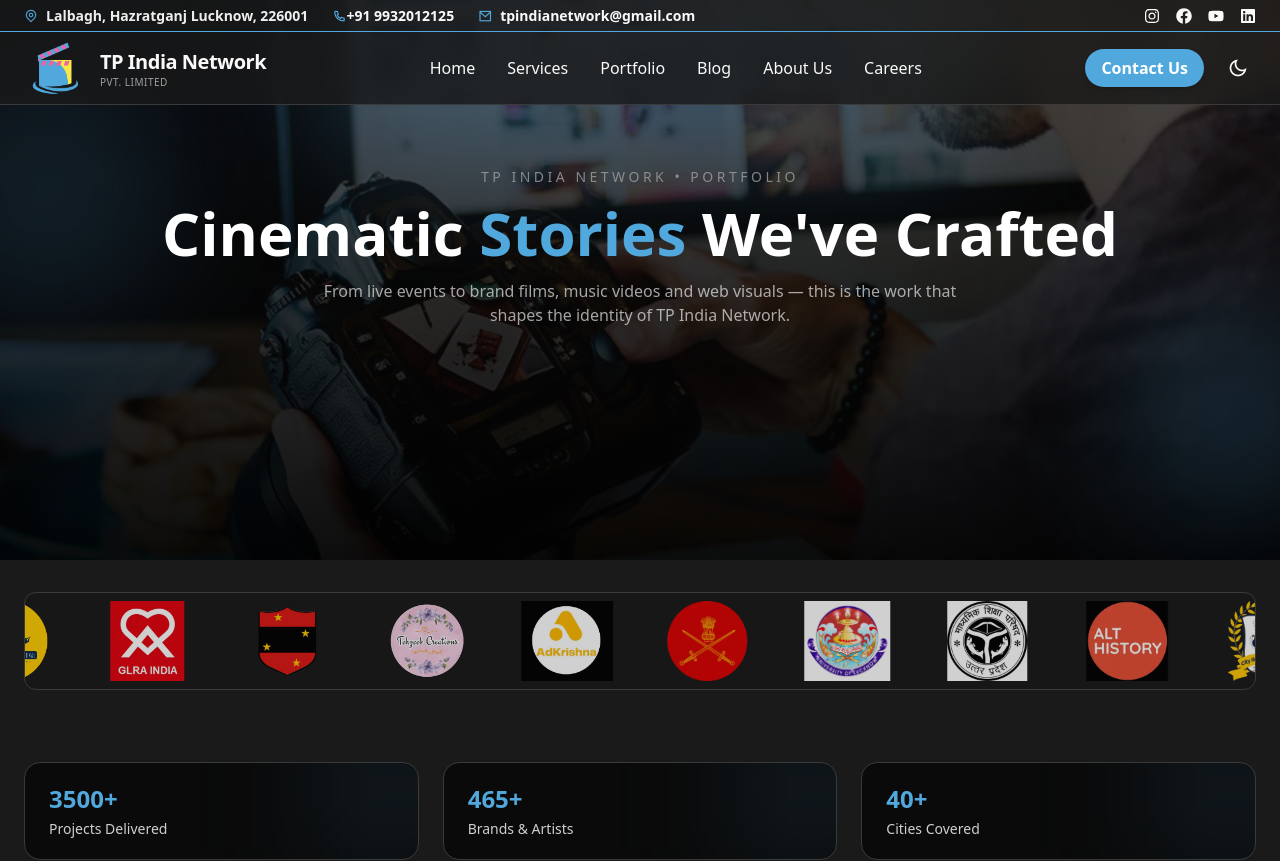
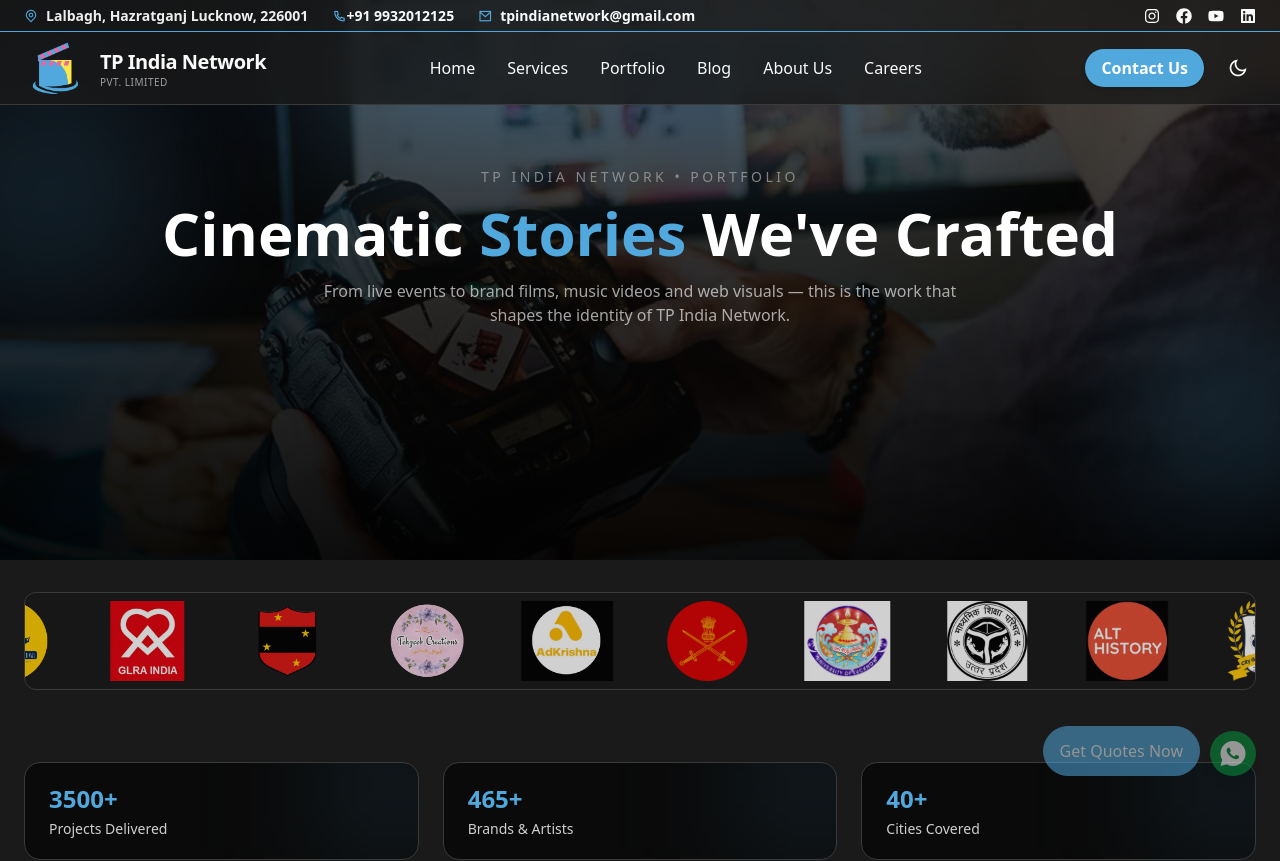
Before and after one commit to shiv-co/TpIndia, a React (Vite) app in the folder frontend/: page /portfolio in a window 1280 px wide. Shown: the top 861 px of the page. Built offline with nearby package versions, Linux system fonts and the light colour scheme.

Commit message:
Added GetQuote button to multiple pages for improved user engagement

```diff
--- a/frontend/src/pages/about.jsx
+++ b/frontend/src/pages/about.jsx
@@ -27,6 +27,7 @@ import Teepu from "../assets/crew_img/Teepu_Sultan.webp";
 import Kapil from "../assets/crew_img/kapil1.webp";
 import Ali from "../assets/crew_img/ali.webp";
 import WhatsAppButton from "../components/WhatsAppButton";
+import GetQuoteBtn from "../components/getQuoteBtn";
 
 const crew = [
   { name: "Akshat Agrawal", role: "Director / COO", img: Akshat },
@@ -354,6 +355,7 @@ export default function AboutUs() {
           </div>
         </motion.div>
         <WhatsAppButton />
+        <GetQuoteBtn />
       </section>
 
       <div className="h-24" />
--- a/frontend/src/pages/blog.jsx
+++ b/frontend/src/pages/blog.jsx
@@ -10,8 +10,9 @@ import blog3 from "../assets/images/blog3.webp";
 import blog4 from "../assets/images/service_3.webp";
 import blog5 from "../assets/images/service_2.webp";
 import blog6 from "../assets/images/gallery9.webp";
-import avatar from "../../public/logo.webp"; // replace if needed
+import avatar from "../../public/logo.webp";
 import WhatsAppButton from "../components/WhatsAppButton";
+import GetQuoteBtn from "../components/getQuoteBtn";
 
 // Lazy image helper
 const LazyImg = ({ src, alt, className }) => (
@@ -544,6 +545,7 @@ export default function BlogPage() {
           </motion.div>
         </aside>
         <WhatsAppButton />
+        <GetQuoteBtn />
       </section>
     </main>
   );
--- a/frontend/src/pages/careers.jsx
+++ b/frontend/src/pages/careers.jsx
@@ -9,6 +9,7 @@ import career3 from "../assets/images/career3.webp";
 import career4 from "../assets/images/career4.jpg";
 import kudart from "../assets/crew_img/kudrat.webp";
 import WhatsAppButton from "../components/WhatsAppButton";
+import GetQuoteBtn from "../components/getQuoteBtn";
 
 // NOTE: Replace asset paths below with your actual images in /src/assets/...
 const heroBg = "/assets/careers-hero.jpg";
@@ -646,6 +647,7 @@ export default function CareersAnimated() {
 
       <div className="h-28" />
       <WhatsAppButton />
+      <GetQuoteBtn />
     </main>
   );
 }
--- a/frontend/src/pages/contact.jsx
+++ b/frontend/src/pages/contact.jsx
@@ -1,5 +1,6 @@
 import { motion } from "framer-motion";
 import WhatsAppButton from "../components/WhatsAppButton";
+import GetQuoteBtn from "../components/getQuoteBtn.jsx";
 import { href } from "react-router-dom";
 import ContactForm from "../pages/contactForm.jsx";
 
@@ -194,6 +195,7 @@ export default function Contact() {
 
       {/* WHATSAPP BUTTON */}
       <WhatsAppButton />
+      <GetQuoteBtn />
     </div>
   );
 }
--- a/frontend/src/pages/portfolio.jsx
+++ b/frontend/src/pages/portfolio.jsx
@@ -49,6 +49,7 @@ import logo15 from "../assets/images/logo15.webp";
 import logo16 from "../assets/images/logo16.webp";
 
 import WhatsAppButton from "../components/WhatsAppButton";
+import GetQuoteBtn from "../components/getQuoteBtn";
 
 // Lazy loading for images
 const LazyImg = ({ src, alt, className }) => (
@@ -600,6 +601,8 @@ export default function PortfolioPage() {
             ))}
           </AnimatePresence>
         </div>
+        <WhatsAppButton />
+        <GetQuoteBtn />
       </div>
     </>
   );
--- a/frontend/src/pages/servicePage.jsx
+++ b/frontend/src/pages/servicePage.jsx
@@ -11,6 +11,7 @@ import service4 from "../assets/images/service_4.webp";
 import service5 from "../assets/images/service_5.webp";
 import service6 from "../assets/images/service_6.jpg";
 import WhatsAppButton from "../components/WhatsAppButton.jsx";
+import GetQuoteBtn from "../components/getQuoteBtn.jsx";
 
 // Neon blue accent is already in your theme: #4169E1 (var(--accent-color))
 
@@ -274,6 +275,7 @@ export default function ServicePage() {
       <CFGSection />
       <GetQuote />
       <WhatsAppButton />
+      <GetQuoteBtn />
     </div>
   );
 }
```
